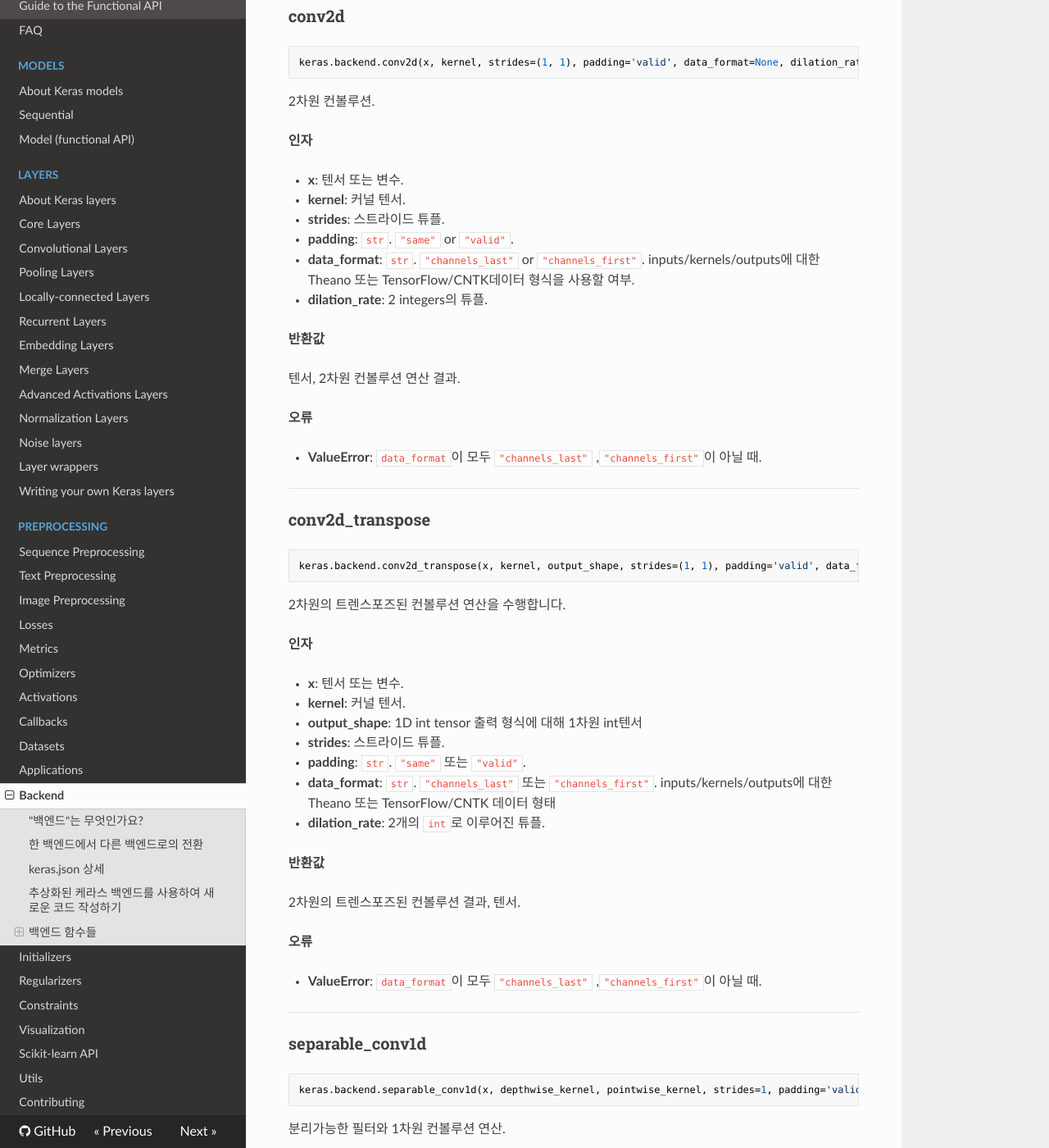
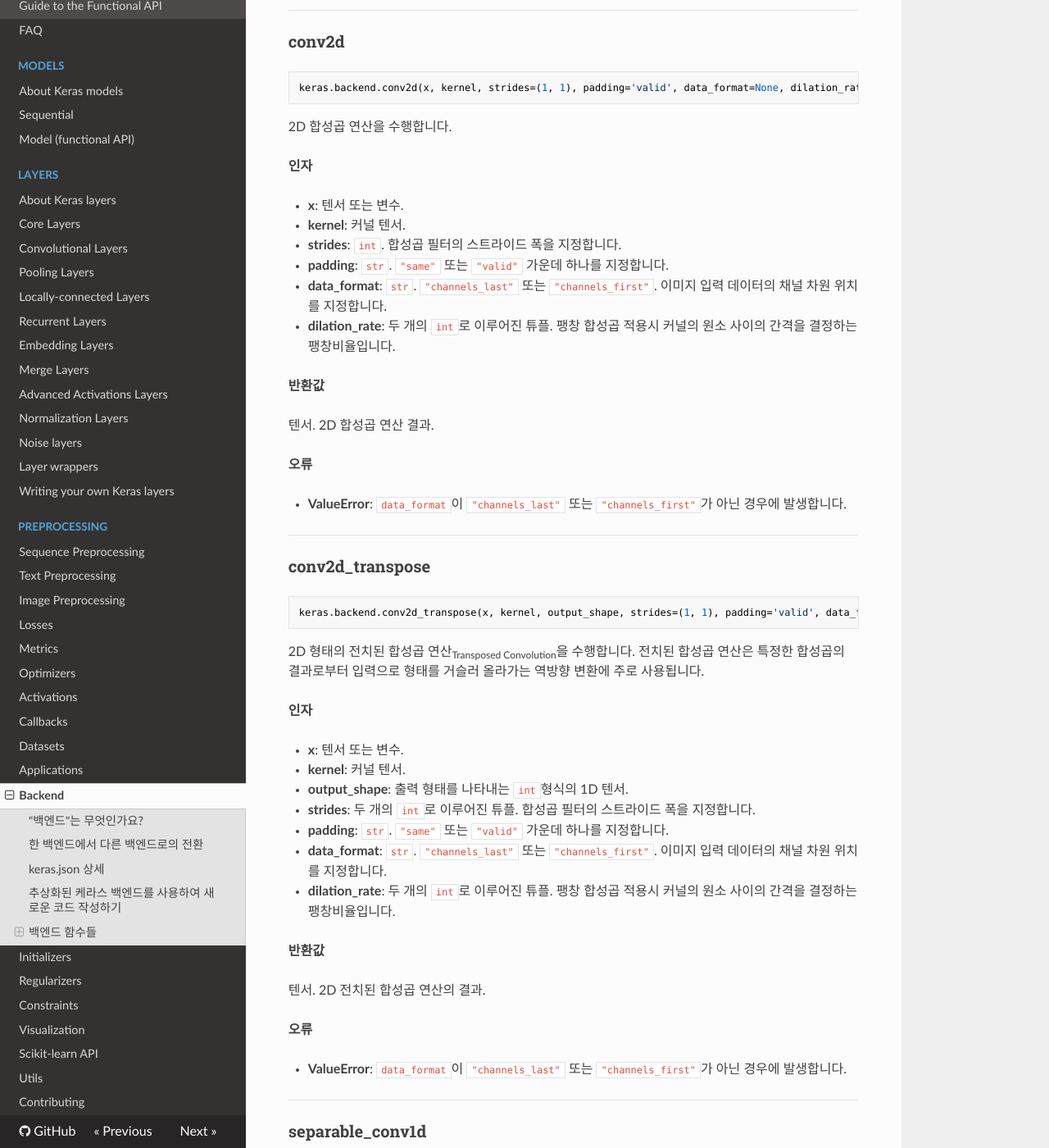
Before and after one commit to keras-team/keras-docs-ko, an MkDocs documentation site: the page built from sources/backend.md, in a window 1280 px wide and 1400 px high, scrolled down 73039 px. Shown: the whole window at 82% size. Built offline with MkDocs 1.6.1, drawn with Linux system fonts in a browser that asks for light colours; nearby versions of some CDN libraries; some of the changed text lies outside the part shown.

Commit message:
line 3805

````diff
--- a/sources/backend.md
+++ b/sources/backend.md
@@ -2,7 +2,7 @@
 
 ## "백엔드"는 무엇인가요?
 
-케라스는 딥러닝 모델을 블록쌓기처럼 구성요소를 쌓아 만들 수 있게끔 해주는 높은 차원의 모델 수준 라이브러리입니다. 케라스는 단독으로는 텐서들의 곱셈이나 합성곱과 같은 낮은 차원의 직접적인 연산을 지원하지 않습니다. 대신에 텐서 연산에 특화된 라이브러리들을 가져와 "백엔드 엔진"으로 사용합니다. 케라스는 하나의 텐서 연산 라이브러리를 골라 그에 의지하는 대신 모듈 방식으로 문제를 처리하여 서로 다른 백엔드 엔진을 케라스와 매끄럽게 연결하게끔 합니다.
+케라스는 딥러닝 모델을 블록쌓기처럼 구성요소를 쌓아 만들 수 있게끔 해주는 높은 차원의 모델 수준 라이브러리입니다. 케라스는 단독으로는 텐서들의 곱셈이나 합성곱<sub>Convolution</sub>과 같은 낮은 차원의 직접적인 연산을 지원하지 않습니다. 대신에 텐서 연산에 특화된 라이브러리들을 가져와 "백엔드 엔진"으로 사용합니다. 케라스는 하나의 텐서 연산 라이브러리를 골라 그에 의지하는 대신 모듈 방식으로 문제를 처리하여 서로 다른 백엔드 엔진을 케라스와 매끄럽게 연결하게끔 합니다.
 
 현재 케라스는 **TensorFlow**, **Theano**, 그리고 **CNTK**의 세 가지 백엔드를 지원합니다.
 - [TensorFlow](http://www.tensorflow.org/)는 구글에서 만든 오픈소스 심볼릭 텐서 연산 프레임워크입니다.
@@ -368,7 +368,6 @@
 케라스가 처리할 이미지 데이터 유형의 기본값을 반환합니다.
 
 __반환값__
-
 
 `'channels_first'` 또는 `'channels_last'`의 문자열.
 
@@ -2533,7 +2532,7 @@
 
 __오류__
 
-- __ValueError__: `data_format`이 `"channels_last"` 또는 `"channels_first"` 가 아닌 경우에 발생합니다.
+- __ValueError__: `data_format`이 `"channels_last"` 또는 `"channels_first"`가 아닌 경우에 발생합니다.
 
 
 ----
@@ -2559,7 +2558,7 @@
 
 __오류__
 
-- __ValueError__: `data_format`이 `"channels_last"` 또는 `"channels_first"` 가 아닌 경우에 발생합니다.
+- __ValueError__: `data_format`이 `"channels_last"` 또는 `"channels_first"`가 아닌 경우에 발생합니다.
 
 
 ----
@@ -2728,7 +2727,7 @@
 __인자__
 
 - __x__: 텐서 또는 변수.
-- __padding__: 2개의 `int`로 이루어진 튜플. 차원 1의 시작과 끝에 얼마나 많은 0을 추가할 지에 대한 수치.
+- __padding__: 두 개의 `int`로 이루어진 튜플. 차원 1의 시작과 끝에 얼마나 많은 0을 추가할 지에 대한 수치.
 
 __반환값__
 
@@ -2755,7 +2754,7 @@
 
 __오류__
 
-- __ValueError__: `data_format`이 `"channels_last"` 또는 `"channels_first"` 가 아닌 경우에 발생합니다.
+- __ValueError__: `data_format`이 `"channels_last"` 또는 `"channels_first"`가 아닌 경우에 발생합니다.
 
 
 ----
@@ -2779,7 +2778,7 @@
 
 __오류__
 
-- __ValueError__: `data_format`이 `"channels_last"` 또는 `"channels_first"` 가 아닌 경우에 발생합니다.
+- __ValueError__: `data_format`이 `"channels_last"` 또는 `"channels_first"`가 아닌 경우에 발생합니다.
 
 
 ----
@@ -3507,16 +3506,16 @@
 - __x__: 텐서.
 - __level__: 텐서의 원소 가운데 값을 0으로 바꿀 비율을 정합니다.
 - __noise_shape__: 무작위로 생성할 유지/삭제 플래그의 형태를 정합니다. `x`의 형태로 브로드캐스팅될 수 있는 형태여야 합니다.
-- __seed__: 무작위 연산이 재현 가능하도록 난수 생성의 시드값을 정합니다.
+- __seed__: 무작위 연산을 재현 가능하도록 난수 생성의 시드값을 정합니다.
 
 __반환값__
 
 텐서.
 
-__NumPy 적용__
+__NumPy 구현__
 
 <details>
-<summary>Show the Numpy implementation</summary>
+<summary>NumPy 구현 보기</summary>
 
 ```python
 def dropout(x, level, noise_shape=None, seed=None):
@@ -3565,199 +3564,163 @@
 ----
 ### in_top_k
 
-
 ```python
 keras.backend.in_top_k(predictions, targets, k)
 ```
 
-
-`targets`이 최상위`k` `predictions`에 있는지를 반환합니다.
-
-__인자__
-
-- __predictions__: `float32`타입과  `(batch_size, classes)`형식의 텐서.
-- __targets__: `batch_size` and type `int32` or `int64`의 길이의 1차원 텐서.
-- __k__: An `int`, 고려해야 할 최상위 요소의 수.
-
-__반환값__
-
-
-A 1D tensor of length `batch_size` and type `bool`.
-만약 `predictions[i, targets[i]]` 이 top-`k`내에 있다면, `output[i]` 이 `True`.
-`predictions[i]'의 값.
-
-----
-
-
-
+`targets`이 최상위 `k` `predictions`에 있는지를 반환합니다.
+
+__인자__
+
+- __predictions__: `float32`. `(batch_size, classes)`형식의 텐서.
+- __targets__: `int32` 또는 `int64`. 길이가 `batch_size`인 1D 텐서.
+- __k__: `int`. 고려해야 할 최상위 값의 수.
+
+__반환값__
+
+`batch_size`길이의 `bool`타입 텐서. `predictions[i, targets[i]]`가 `predictions[i]`의 top-`k`범위 안에 있으면 `output[i]`값은 `True`가 됩니다.
+
+
+----
 ### conv1d
 
 ```python
 keras.backend.conv1d(x, kernel, strides=1, padding='valid', data_format=None, dilation_rate=1)
 ```
 
-
-1D convolution.
+1D 합성곱 연산을 수행합니다.
 
 __인자__
 
 - __x__: 텐서 또는 변수.
 - __kernel__: 커널 텐서.
-- __strides__: 정수형 스트라이드.
-- __padding__: `str`. `"same"`, `"causal"` or `"valid"`.
-- __data_format__: `str`. `"channels_last"` or `"channels_first"`.
-- __dilation_rate__: 정수 확장 비율.
-
-
-
-__반환값__
-
-
-1차원 컨볼루션 연산 결과, 텐서 값.
+- __strides__: `int`. 합성곱 필터의 스트라이드 폭을 지정합니다.
+- __padding__: `str`. `"same"`, `"causal"` 또는 `"valid"` 가운데 하나를 지정합니다.
+- __data_format__: `str`. `"channels_last"` 또는 `"channels_first"`. 이미지 입력 데이터의 채널 차원 위치를 지정합니다.
+- __dilation_rate__: `int`. 팽창 합성곱 적용시 커널의 원소 사이의 간격을 결정하는 팽창비율입니다.
+
+__반환값__
+
+텐서. 1D 합성곱 연산 결과.
 
 __오류__
 
-- __ValueError__:`data_format`이 모두 `"channels_last"` ,`"channels_first"`이 아닐 때.
-
-
-----
-
+- __ValueError__: `data_format`이 `"channels_last"` 또는 `"channels_first"`가 아닌 경우에 발생합니다.
+
+
+----
 ### conv2d
 
-
 ```python
 keras.backend.conv2d(x, kernel, strides=(1, 1), padding='valid', data_format=None, dilation_rate=(1, 1))
 ```
 
-
-2차원 컨볼루션.
+2D 합성곱 연산을 수행합니다.
 
 __인자__
 
 - __x__: 텐서 또는 변수.
 - __kernel__: 커널 텐서.
-- __strides__: 스트라이드 튜플.
-- __padding__: `str`. `"same"` or `"valid"`.
-- __data_format__: `str`. `"channels_last"` or `"channels_first"`.
-     inputs/kernels/outputs에 대한 Theano 또는 TensorFlow/CNTK데이터 형식을 사용할 여부.
-- __dilation_rate__: 2 integers의 튜플.
-
-
-
-__반환값__
-
-
-텐서, 2차원 컨볼루션 연산 결과.
+- __strides__: `int`. 합성곱 필터의 스트라이드 폭을 지정합니다.
+- __padding__: `str`. `"same"` 또는 `"valid"` 가운데 하나를 지정합니다.
+- __data_format__: `str`. `"channels_last"` 또는 `"channels_first"`. 이미지 입력 데이터의 채널 차원 위치를 지정합니다.
+- __dilation_rate__: 두 개의 `int`로 이루어진 튜플. 팽창 합성곱 적용시 커널의 원소 사이의 간격을 결정하는 팽창비율입니다.
+
+__반환값__
+
+텐서. 2D 합성곱 연산 결과.
 
 __오류__
 
-- __ValueError__: `data_format`이 모두 `"channels_last"` ,`"channels_first"`이 아닐 때.
-
-
-----
-
+- __ValueError__: `data_format`이 `"channels_last"` 또는 `"channels_first"`가 아닌 경우에 발생합니다.
+
+
+----
 ### conv2d_transpose
 
-
 ```python
 keras.backend.conv2d_transpose(x, kernel, output_shape, strides=(1, 1), padding='valid', data_format=None, dilation_rate=(1, 1))
 ```
 
-
-2차원의 트렌스포즈된 컨볼루션 연산을 수행합니다.
-
-__인자__
-
+2D 형태의 전치된 합성곱 연산<sub>Transposed Convolution</sub>을 수행합니다. 전치된 합성곱 연산은 특정한 합성곱의 결과로부터 입력으로 형태를 거슬러 올라가는 역방향 변환에 주로 사용됩니다.
+
+__인자__
 
 - __x__: 텐서 또는 변수.
 - __kernel__: 커널 텐서.
-- __output_shape__: 1D int tensor 출력 형식에 대해 1차원 <sag>int</sag>텐서
-- __strides__: 스트라이드 튜플.
-- __padding__: `str`. `"same"` 또는 `"valid"`.
-- __data_format__: `str`. `"channels_last"` 또는 `"channels_first"`.
-    inputs/kernels/outputs에 대한 Theano 또는 TensorFlow/CNTK 데이터 형태
-- __dilation_rate__: 2개의 `int`로 이루어진 튜플.
-
-
-__반환값__
-
-
-2차원의 트렌스포즈된 컨볼루션 결과, 텐서.
+- __output_shape__: 출력 형태를 나타내는 `int`형식의 1D 텐서.
+- __strides__: 두 개의 `int`로 이루어진 튜플. 합성곱 필터의 스트라이드 폭을 지정합니다.
+- __padding__: `str`. `"same"` 또는 `"valid"` 가운데 하나를 지정합니다.
+- __data_format__: `str`. `"channels_last"` 또는 `"channels_first"`. 이미지 입력 데이터의 채널 차원 위치를 지정합니다.
+- __dilation_rate__: 두 개의 `int`로 이루어진 튜플. 팽창 합성곱 적용시 커널의 원소 사이의 간격을 결정하는 팽창비율입니다.
+
+
+__반환값__
+
+텐서. 2D 전치된 합성곱 연산의 결과.
 
 __오류__
 
-- __ValueError__: `data_format`이 모두 `"channels_last"` ,`"channels_first"`이 아닐 때.
-
-----
-
+- __ValueError__: `data_format`이 `"channels_last"` 또는 `"channels_first"`가 아닌 경우에 발생합니다.
+
+
+----
 ### separable_conv1d
 
-
 ```python
 keras.backend.separable_conv1d(x, depthwise_kernel, pointwise_kernel, strides=1, padding='valid', data_format=None, dilation_rate=1)
 ```
 
-
-분리가능한 필터와 1차원 컨볼루션 연산.
-
-__인자__
-
-- __x__: input tensor
-- __depthwise_kernel__: 깊이 컨볼루션을 위한 컨볼루션 커널.
-- __pointwise_kernel__:  1x1 컨볼루션에 대한 커널.
-- __strides__: 스트라이드 정수형.
-- __padding__: `str`. `"same"` or `"valid"`.
-- __data_format__: `str`. `"channels_last"` or `"channels_first"`.
-- __dilation_rate__: integer dilation rate.
-
-
-
-__반환값__
-
-
+1D 분리 합성곱<sub>Separable Convolution</sub> 연산을 수행합니다.
+
+__인자__
+
+- __x__: 입력 텐서.
+- __depthwise_kernel__: 깊이별 합성곱<sub>Depthwise Convolution</sub> 연산을 위한 합성곱 커널.
+- __pointwise_kernel__:  1x1 합성곱에 사용할 커널.
+- __strides__: `int`. 합성곱 필터의 스트라이드 폭.
+- __padding__: `str`. `"same"` 또는 `"valid"` 가운데 하나를 지정합니다.
+- __data_format__: `str`. `"channels_last"` 또는 `"channels_first"`. 이미지 입력 데이터의 채널 차원 위치를 지정합니다.
+- __dilation_rate__: `int`. 팽창 합성곱 적용시 커널의 원소 사이의 간격을 결정하는 팽창비율입니다.
+
+__반환값__
 
 출력 텐서.
 
 __오류__
 
-- __ValueError__: `data_format`이 모두 `"channels_last"` ,`"channels_first"`이 아닐 때.
-
-----
-
+- __ValueError__: `data_format`이 `"channels_last"` 또는 `"channels_first"`가 아닌 경우에 발생합니다.
+
+
+----
 ### separable_conv2d
 
-
 ```python
 keras.backend.separable_conv2d(x, depthwise_kernel, pointwise_kernel, strides=(1, 1), padding='valid', data_format=None, dilation_rate=(1, 1))
 ```
 
-
-분리가능한 필터와 2차원 컨볼루션 연산.
-
-__인자__
-
-- __x__: input tensor
-- __depthwise_kernel__: 깊이 컨볼루션을 위한 컨볼루션 커널.
-- __pointwise_kernel__:  1x1 컨볼루션에 대한 커널.
-- __strides__: strides tuple (length 2).
-- __padding__: `str`. `"same"` or `"valid"`.
-- __data_format__: `str`. `"channels_last"` or `"channels_first"`.
-- __dilation_rate__: integers의 튜플.
-    분리가능한 컨볼루션의 팽창률.
-
-
-__반환값__
-
+2D 분리 합성곱 연산을 수행합니다.
+
+__인자__
+
+- __x__: 입력 텐서.
+- __depthwise_kernel__: 깊이별 합성곱 연산을 위한 합성곱 커널.
+- __pointwise_kernel__:  1x1 합성곱에 사용할 커널.
+- __strides__: 두 개의 `int`로 이루어진 튜플. 합성곱 필터의 스트라이드 폭을 지정합니다.
+- __padding__: `str`. `"same"` 또는 `"valid"` 가운데 하나를 지정합니다.
+- __data_format__: `str`. `"channels_last"` 또는 `"channels_first"`. 이미지 입력 데이터의 채널 차원 위치를 지정합니다.
+- __dilation_rate__: 두 개의 `int`로 이루어진 튜플. 팽창 합성곱 적용시 커널의 원소 사이의 간격을 결정하는 팽창비율입니다.
+
+__반환값__
 
 출력 텐서.
 
-
 __오류__
 
-- __ValueError__: `data_format`이 모두 `"channels_last"` ,`"channels_first"`이 아닐 때.
-
-----
-
+- __ValueError__: `data_format`이 `"channels_last"` 또는 `"channels_first"`가 아닌 경우에 발생합니다.
+
+
+----
 ### depthwise_conv2d
 
 
@@ -3765,96 +3728,81 @@
 keras.backend.depthwise_conv2d(x, depthwise_kernel, strides=(1, 1), padding='valid', data_format=None, dilation_rate=(1, 1))
 ```
 
-
-분리가능한 필터로 2차원 컨볼루션 연산.
-
-__인자__
-
-- __x__: input tensor
-- __depthwise_kernel__: 깊이 별 컨볼루션 연산을 위한 컨볼루션 커널.
-- __strides__: strides tuple (length 2).
-- __padding__: string, `"same"` or `"valid"`.
-- __data_format__: string, `"channels_last"` or `"channels_first"`.
-- __dilation_rate__: integers의 튜플.
-    분리가능한 컨볼루션의 팽창률.
-
-__반환값__
-
-
-출력텐서.
-
+2D 깊이별 합성곱<sub>Depthwise Convolution</sub> 연산을 수행합니다.
+
+__인자__
+
+- __x__: 입력 텐서.
+- __depthwise_kernel__: 깊이별 합성곱 연산을 위한 컨볼루션 커널.
+- __strides__: 두 개의 `int`로 이루어진 튜플. 합성곱 필터의 스트라이드 폭을 지정합니다.
+- __padding__: `str`. `"same"` 또는 `"valid"` 가운데 하나를 지정합니다.
+- __data_format__: `str`. `"channels_last"` 또는 `"channels_first"`. 이미지 입력 데이터의 채널 차원 위치를 지정합니다.
+- __dilation_rate__: 두 개의 `int`로 이루어진 튜플. 팽창 합성곱 적용시 커널의 원소 사이의 간격을 결정하는 팽창비율입니다.
+
+__반환값__
+
+출력 텐서.
 
 __오류__
 
-- __ValueError__: `data_format`이 모두 `"channels_last"` ,`"channels_first"`이 아닐 때.
-
-----
-
+- __ValueError__: `data_format`이 `"channels_last"` 또는 `"channels_first"`가 아닌 경우에 발생합니다.
+
+
+----
 ### conv3d
 
-
 ```python
 keras.backend.conv3d(x, kernel, strides=(1, 1, 1), padding='valid', data_format=None, dilation_rate=(1, 1, 1))
 ```
 
-
-3차원 컨볼루션 연산.
+3D 합성곱 연산을 수행합니다.
 
 __인자__
 
 - __x__: 텐서 또는 변수.
 - __kernel__: 커널 텐서.
-- __strides__: 스트라이드 튜플.
-- __padding__: `str`. `"same"` 또는 `"valid"`.
-- __data_format__: `str`. `"channels_last"` 또는 `"channels_first"`.
-    inputs/kernels/outputs에 대한 Theano 또는 TensorFlow/CNTK 데이터 형태
-- __dilation_rate__: 2개의 `int`로 이루어진 튜플.
-
-
-__반환값__
-
-
-텐서, 3차원 컨볼루션 연산 결과.
+- __strides__: 세 개의 `int`로 이루어진 튜플. 합성곱 필터의 스트라이드 폭을 지정합니다.
+- __padding__: `str`. `"same"` 또는 `"valid"` 가운데 하나를 지정합니다.
+- __data_format__: `str`. `"channels_last"` 또는 `"channels_first"`. 이미지 입력 데이터의 채널 차원 위치를 지정합니다.
+- __dilation_rate__: 세 개의 `int`로 이루어진 튜플. 팽창 합성곱 적용시 커널의 원소 사이의 간격을 결정하는 팽창비율입니다.
+
+__반환값__
+
+텐서. 3D 합성곱 연산 결과.
 
 __오류__
 
-- __ValueError__: `data_format`이 모두 `"channels_last"` ,`"channels_first"`이 아닐 때.
-
-----
-
+- __ValueError__: `data_format`이 `"channels_last"` 또는 `"channels_first"`가 아닌 경우에 발생합니다.
+
+
+----
 ### conv3d_transpose
 
-
 ```python
 keras.backend.conv3d_transpose(x, kernel, output_shape, strides=(1, 1, 1), padding='valid', data_format=None)
 ```
 
-
-3차원 트렌스포즈 컨볼루션.
+3D 형태의 전치된 합성곱 연산을 수행합니다. 전치된 합성곱 연산은 특정한 합성곱의 결과로부터 입력으로 형태를 거슬러 올라가는 역방향 변환에 주로 사용됩니다.
 
 __인자__
 
 - __x__: 텐서 또는 변수.
 - __kernel__: 커널 텐서.
-- __output_shape__: 결과값 형식에 대한 1차원 정수형 텐서.
-- __strides__: 스트라이드 튜플.
-- __padding__: `str`. `"same"` 또는 `"valid"`.
-- __data_format__: `str`. `"channels_last"` 또는 `"channels_first"`.
-    inputs/kernels/outputs에 대한 Theano 또는 TensorFlow/CNTK 데이터 형태
-- __dilation_rate__: 2개의 `int`로 이루어진 튜플.
-
-
-__반환값__
-
-
-트렌스포즈된 3차원 컨볼루션 연산결과 텐서.
+- __output_shape__: 출력 형태를 나타내는 `int`형식의 1D 텐서.
+- __strides__: 세 개의 `int`로 이루어진 튜플. 합성곱 필터의 스트라이드 폭을 지정합니다.
+- __padding__: `str`. `"same"` 또는 `"valid"` 가운데 하나를 지정합니다.
+- __data_format__: `str`. `"channels_last"` 또는 `"channels_first"`. 이미지 입력 데이터의 채널 차원 위치를 지정합니다.
+
+__반환값__
+
+텐서. 3D 전치된 합성곱 연산의 결과.
 
 __오류__
 
-- __ValueError__: `data_format`이 모두 `"channels_last"` ,`"channels_first"`이 아닐 때.
-
-----
-
+- __ValueError__: `data_format`이 `"channels_last"` 또는 `"channels_first"`가 아닌 경우에 발생합니다.
+
+
+----
 ### pool2d
 
 
@@ -3868,8 +3816,8 @@
 __인자__
 
 - __x__: 텐서 또는 변수.
-- __pool_size__: 2개의 `int`로 이루어진 튜플.
-- __strides__: 2개의 `int`로 이루어진 튜플.
+- __pool_size__: 두 개의 `int`로 이루어진 튜플.
+- __strides__: 두 개의 `int`로 이루어진 튜플.
 - __padding__: `str`. `"same"` 또는 `"valid"`.
 - __data_format__: `str`. `"channels_last"` 또는 `"channels_first"`.
 - __pool_mode__: `str`. `"max"`  `"avg"`.
@@ -4288,7 +4236,7 @@
         data_format='channels_last'일 때, 4D 텐서 형식:
         (batch_size, new_rows, new_cols, filters)
 - __kernel__: (output_items, feature_dim, filters) 형식의 컨볼루션 연산을 위한 공유되지 않은 가중치
-- __kernel_size__: 2차원 컨볼루션 윈도우의 너비와 높이를 지정한 2개의 `int`로 이루어진 튜플.
+- __kernel_size__: 2차원 컨볼루션 윈도우의 너비와 높이를 지정한 두 개의 `int`로 이루어진 튜플.
 - __strides__: 2<sag>integers</sag>인 튜플. 너비와 높이에 따른 컨볼루션의 스트라이드를 지정합니다.
 - __output_shape__: (output_row, output_col)형태의 튜플
 - __data_format__: 데이터 형식, 'channels_first' 또는 'channels_last'.
@@ -4308,4 +4256,4 @@
 __오류__
 
 - __ValueError__: <sag>data_format</sag>가
-            <sag>channels_last</sag> 또는 <sag>channels_first</sag>이 아니었을 때, 오류.
+            <sag>channels_last</sag> 또는 <sag>channels_first</sag>이 아니었을 때, 오류
````
Also changed, not shown: other parts of sources/backend.md (+59 -59 lines).
